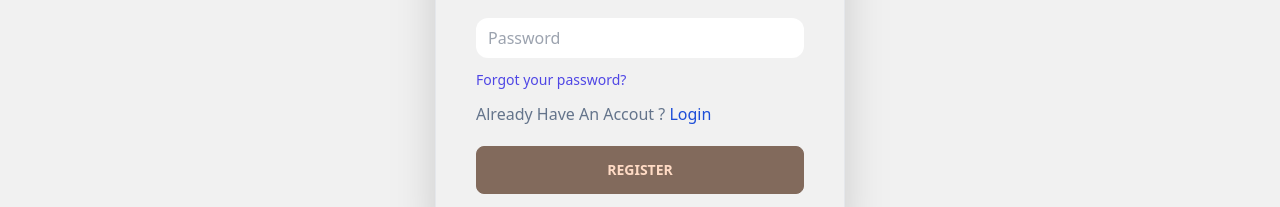
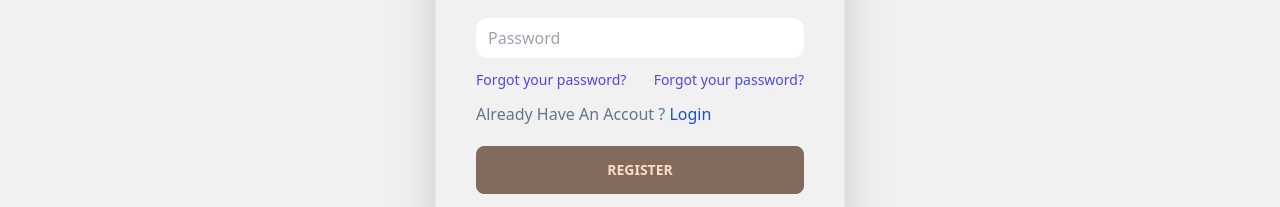
Before and after one commit to FreelancerTasin507/Assignment-10, a React (Vite) app: page /register in a window 1280 px wide. Shown: the part 399-606 px from the top of the page. Built offline with nearby package versions, Linux system fonts and the light colour scheme.

Commit message:
section add

```diff
--- a/src/Pages/Login&RegisterPage/Register/Register.jsx
+++ b/src/Pages/Login&RegisterPage/Register/Register.jsx
@@ -62,6 +62,14 @@
               Forgot your password?
             </a>
           </div>
+          <div className="text-sm">
+            <a
+              href="#"
+              className="font-medium text-indigo-600 hover:text-indigo-500"
+            >
+              Forgot your password?
+            </a>
+          </div>
         </div>
           <p className="mt-3 text-slate-500">Already Have An Accout ? <Link className="text-blue-700" to="/login">Login</Link></p>
         <input className="btn w-full mt-5" type="submit" value="Register" />
```
